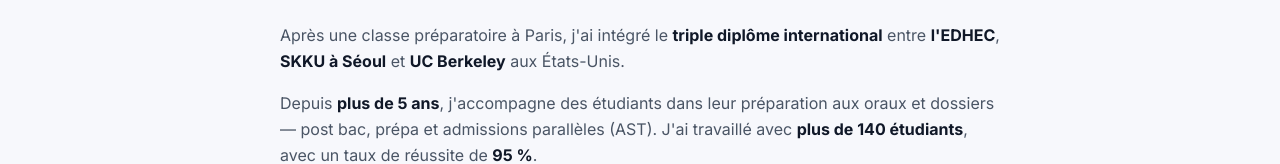
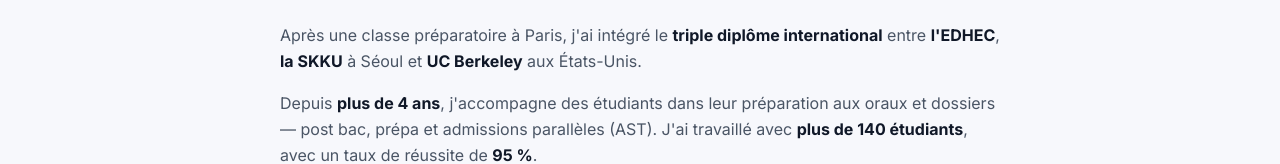
Before and after one commit to louiseheraud/presentation, a Next.js app: page /a-propos in a window 1280 px wide. Shown: the part 283-447 px from the top of the page. Built offline with nearby package versions, Linux system fonts and the light colour scheme.

Commit message:
Update about page: SKKU wording, Séoul not bold, 4 years instead of 5
Co-Authored-By: Claude Sonnet 4.6 <noreply@anthropic.com>

```diff
--- a/app/a-propos/page.tsx
+++ b/app/a-propos/page.tsx
@@ -25,10 +25,10 @@ export default function AProposPage() {
           </div>
           <div className="flex flex-col gap-4 text-gray-600 leading-relaxed">
             <p>
-              Après une classe préparatoire à Paris, j'ai intégré le <strong className="text-gray-900">triple diplôme international</strong> entre <strong className="text-gray-900">l'EDHEC</strong>, <strong className="text-gray-900">SKKU à Séoul</strong> et <strong className="text-gray-900">UC Berkeley</strong> aux États-Unis.
+              Après une classe préparatoire à Paris, j'ai intégré le <strong className="text-gray-900">triple diplôme international</strong> entre <strong className="text-gray-900">l'EDHEC</strong>, <strong className="text-gray-900">la SKKU</strong> à Séoul et <strong className="text-gray-900">UC Berkeley</strong> aux États-Unis.
             </p>
             <p>
-              Depuis <strong className="text-gray-900">plus de 5 ans</strong>, j'accompagne des étudiants dans leur préparation aux oraux et dossiers — post bac, prépa et admissions parallèles (AST). J'ai travaillé avec <strong className="text-gray-900">plus de 140 étudiants</strong>, avec un taux de réussite de <strong className="text-gray-900">95 %</strong>.
+              Depuis <strong className="text-gray-900">plus de 4 ans</strong>, j'accompagne des étudiants dans leur préparation aux oraux et dossiers — post bac, prépa et admissions parallèles (AST). J'ai travaillé avec <strong className="text-gray-900">plus de 140 étudiants</strong>, avec un taux de réussite de <strong className="text-gray-900">95 %</strong>.
             </p>
             <p>
               Ma méthode repose sur une préparation structurée et un coaching personnalisé : l'objectif est que chaque étudiant arrive à l'oral avec confiance.
```
